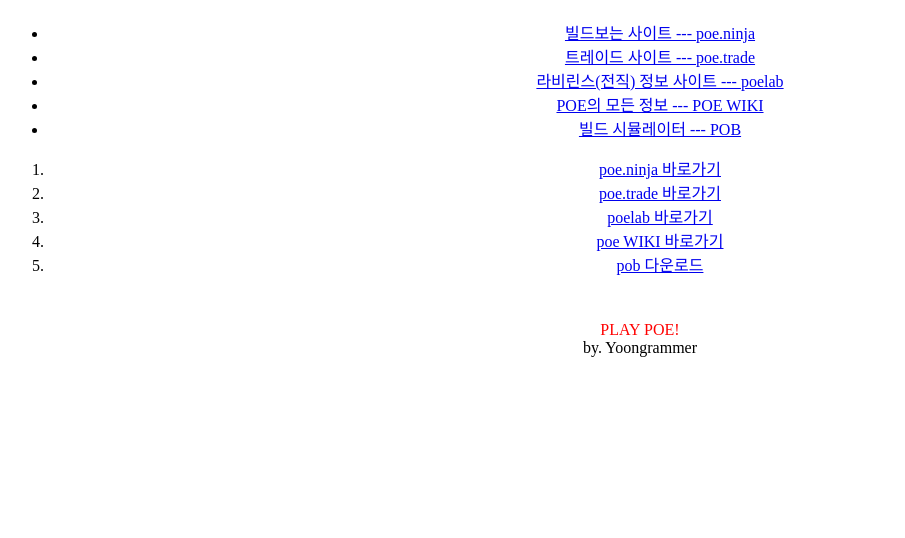
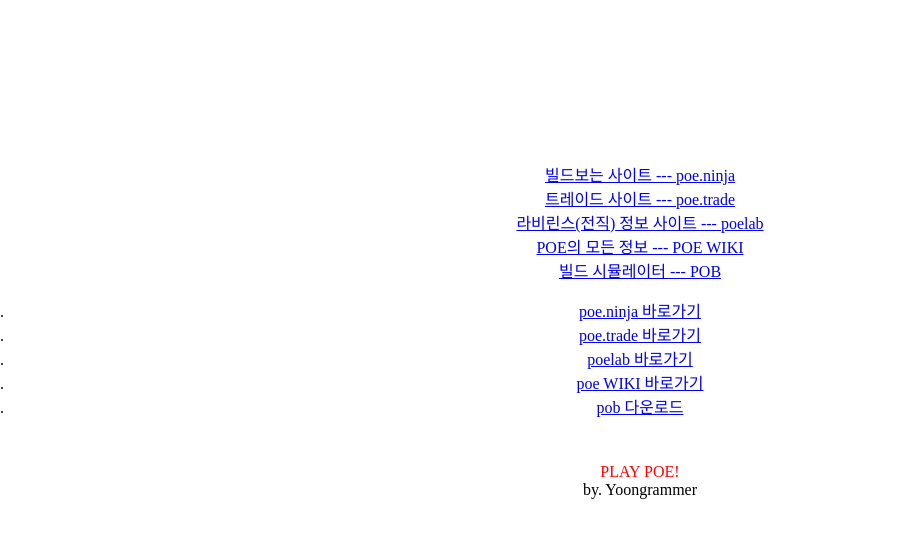
Before and after one commit to Yoongrammer/Yoongrammer-s-page1, a plain HTML site: page index.html in a window 1280 px wide. Shown: the part 60-598 px from the top of the page, without its empty margins (0-905 px from the left). Drawn offline with Linux system fonts and the light colour scheme.

Commit message:
edit
edit

```diff
--- a/index.html
+++ b/index.html
@@ -6,27 +6,34 @@
   </center>
   <meta charset="utf-8">
   <style>
+  ul{
+     list-style:none;
+     padding-left:0px;
+     }
+  ol{
+    list-style:non;
+    padding-left:0px;
+  }
+  </style>
 
-
-  </style>
 </head>
 
 <body>
   <center>
-  <h1><a href="index.html">Yoongrammer's POE GUIDE</a></h1>
-  </center>
+  <h1><a href="index.html">Yoongrammer's POE GUIDE</a></h1><br><br><br><br><br><br><br>
+
   <ul>
-    <center>
+
     <li> <a href="1.html"> 빌드보는 사이트 --- poe.ninja</a> </li>
     <li> <a href="2.html"> 트레이드 사이트 --- poe.trade</a> </li>
     <li> <a href="3.html"> 라비린스(전직) 정보 사이트 --- poelab</a> </li>
     <li> <a href="4.html"> POE의 모든 정보 --- POE WIKI</a> </li>
     <li> <a href="5.html"> 빌드 시뮬레이터 --- POB</a> </li>
-  </center>
+
   </ul>
 
   <ol>
-    <center>
+
     <li> <a href="http://poe.ninja/"
       target="_blank">poe.ninja 바로가기 </a> </li>
     <li> <a href="http://poe.trade/"
@@ -37,16 +44,16 @@
       target="_blank">poe WIKI 바로가기</a> </li>
     <li> <a href="https://github.com/Openarl/PathOfBuilding/releases"
       target="_blank">pob 다운로드</a> </li>
-    </center>
+
   </ol>
 
 <p style="margin-top:45px;">
-<center>
+
   <font color="red">PLAY POE!</font>
   <br>by. Yoongrammer</br>
+
+</p>
 </center>
-</p>
-
 </body>
 
 <!--
```
